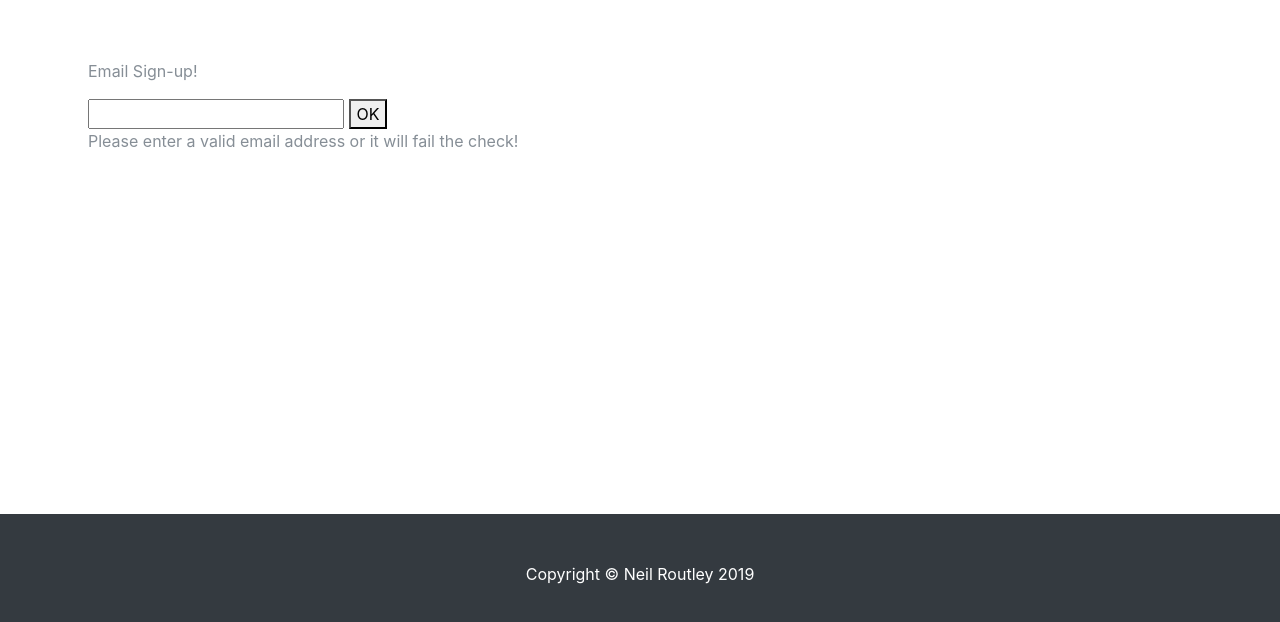
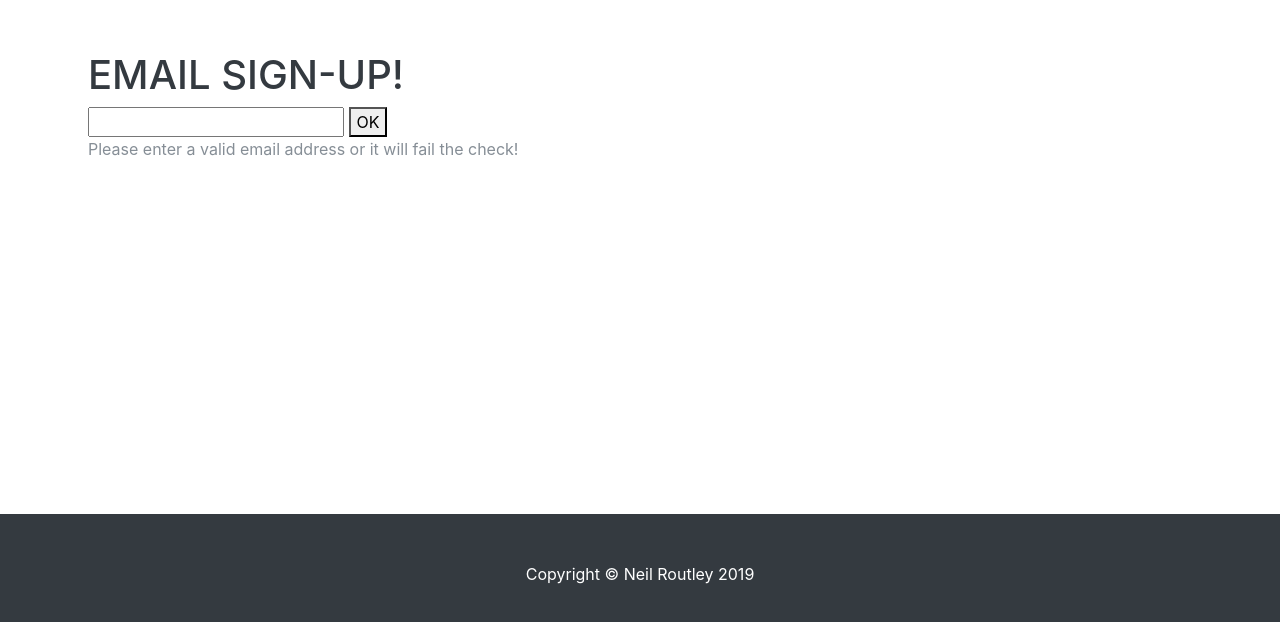
Before and after one commit to neilroutley/homePage, a plain HTML site: page index.html in a window 1280 px wide. Shown: the part 4540-5162 px from the top of the page. Drawn offline with nearby package versions, Linux system fonts and the light colour scheme; a web font is replaced by a local one.

Commit message:
fixed w3c warnings for no heading in validation seciton

```diff
--- a/index.html
+++ b/index.html
@@ -265,14 +265,13 @@
 
       <section class="resume-section p-3 p-lg-5 d-flex flex-column m-lg-auto" id="signup">
       	<div class="my-auto">
-	      	<p>Email Sign-up!</p>
+	      	<h2>Email Sign-up!</h2>
 			<input id="emailValidation" type="text" required>
 			<button onclick="formCheck()">OK</button>
 			<p>Please enter a valid email address or it will fail the check!</p>
 			<p id="output"></p>
 		</div>
       </section>
-
 
 	  <!-- Footer -->
 	  <footer class="py-5 bg-dark">
@@ -292,7 +291,7 @@
 
     <!-- Custom scripts for this template -->
     <script src="js/resume.min.js"></script>
-    <script type="text/javascript">
+    <script>
 		function formCheck(){
 			var email = document.getElementById("emailValidation").value;
 
```
